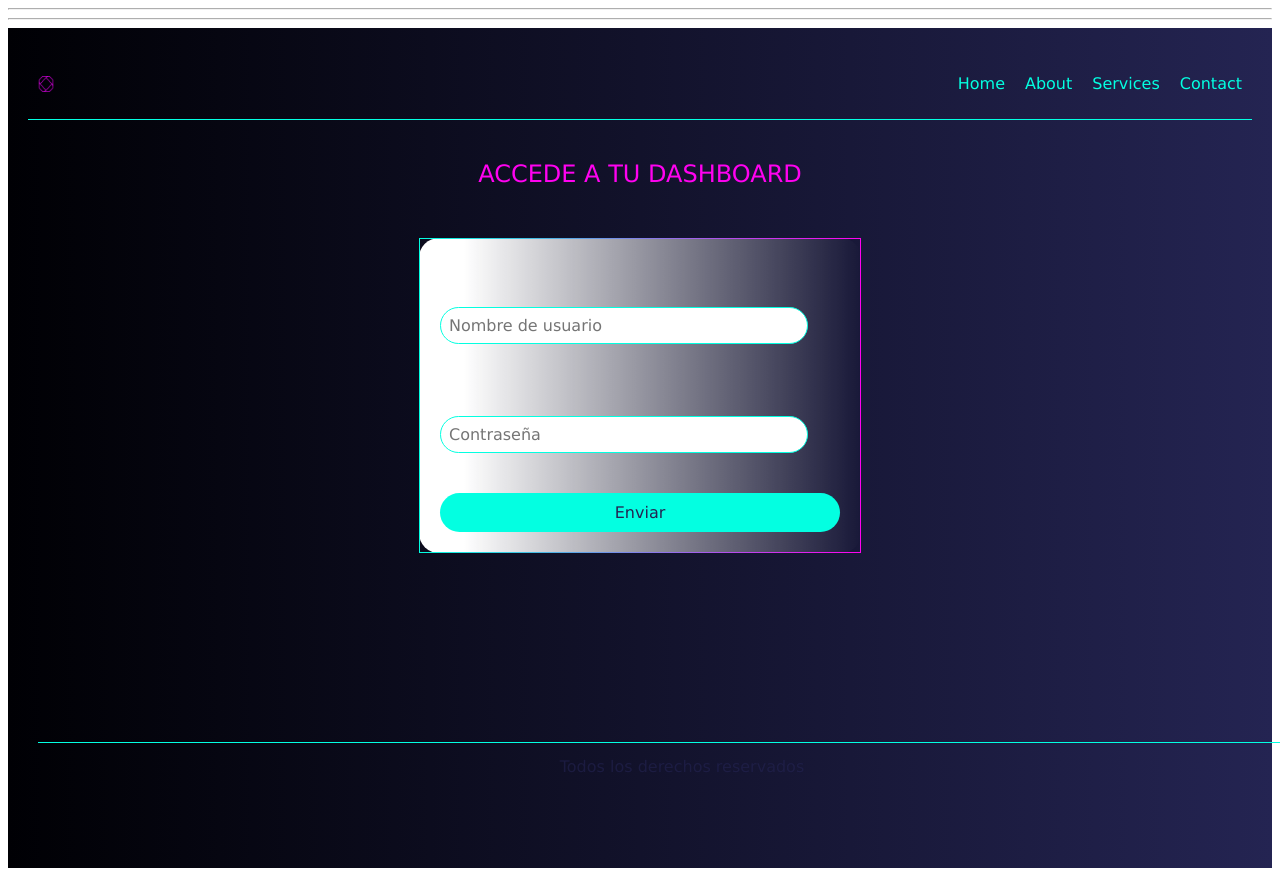
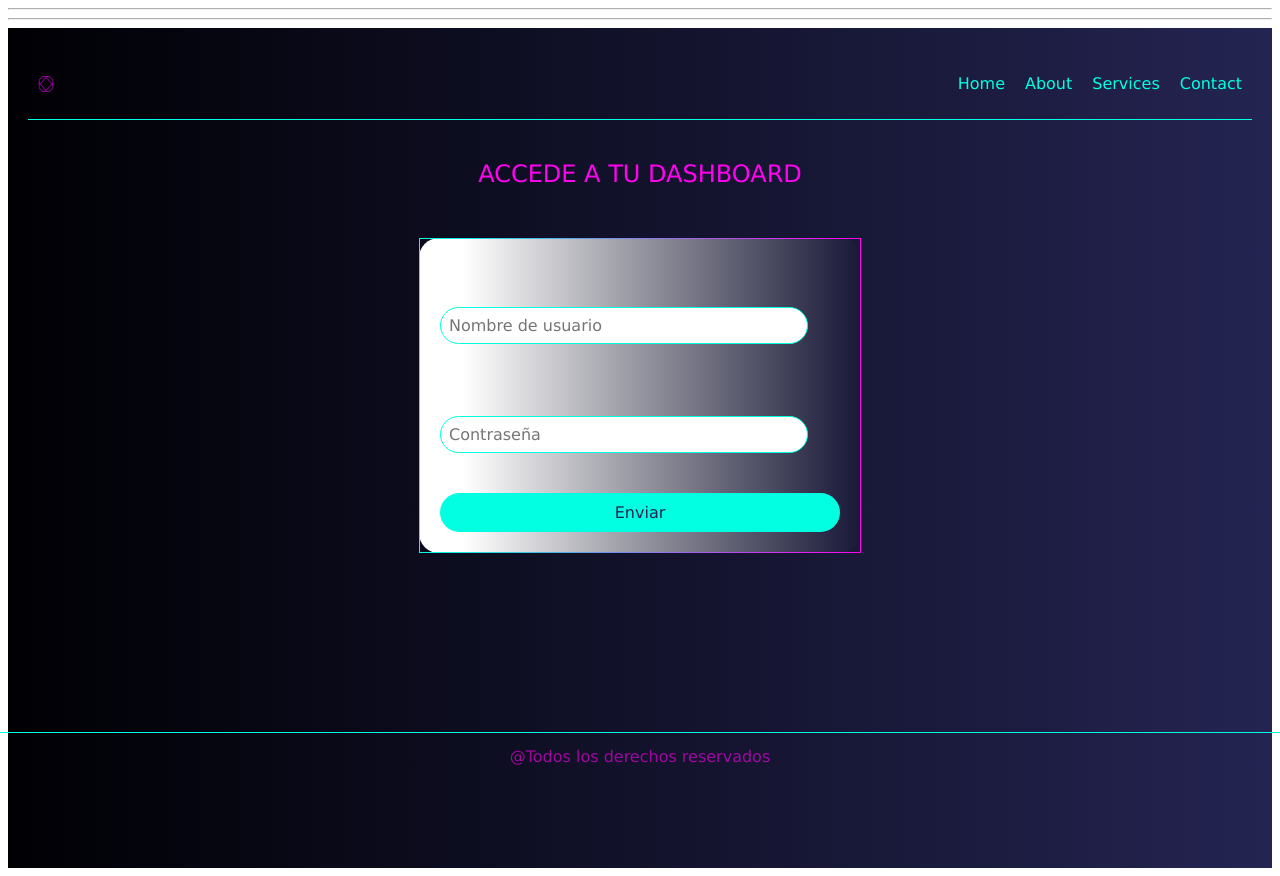
Before and after one commit to Masters-UNIR/Design-System-Project, a React (Vite) app: page / in a window 1280 px wide. Built offline with nearby package versions, Linux system fonts and the light colour scheme.

Commit message:
Creando prueba en App

```diff
--- a/src/App.jsx
+++ b/src/App.jsx
@@ -1,14 +1,14 @@
-import { useState } from 'react';
+
 import Button from './components/Atoms/Button/Button';
 import Dropdown from './components/Molecules/Dropdown/Dropdown';
-import Separator from './components/Atoms/Separator/Separator.jsx';
 import LoginForm from './components/Organisms/LoginForm/LoginForm.jsx';
 import CardSection from './components/Organisms/CardSection/CardSection';
 import SearchBar from './components/Molecules/SearchBar/SearchBar.jsx';
 import BarChart from './components/Molecules/BarChart/BarChart.jsx'
 import Home from './components/Pages/Home.jsx';
 import LoginPage from './components/Pages/LoginPage.jsx';
-
+import { useState } from 'react';
+import Separator from './components/Atoms/Separator/Separator.jsx';
 //Componente App
 
 const App = () => {
--- a/src/components/Organisms/FooterBar/FooterBar.css
+++ b/src/components/Organisms/FooterBar/FooterBar.css
@@ -5,12 +5,15 @@
   background-color: transparent;
   border-top: 1px solid #03FFE1;
   font-size: .8em;
+
 }
 
 .footerBar.fixed {
   position: fixed;
-  bottom: 0;
+  align-self: center;
+  bottom: 10px;
   width: 100%;
+  padding-right: 4px;
 }
 
 .footerBar p {
--- a/src/components/Organisms/FooterBar/FooterBar.jsx
+++ b/src/components/Organisms/FooterBar/FooterBar.jsx
@@ -11,7 +11,7 @@ const FooterBar = ({ fixed }) => {
 
   return (
     <footer className={footerClasses}>
-      <Text text={'Todos los derechos reservados'} />
+      <Text text={'@Todos los derechos reservados'} variant={'pink'} />
     </footer>
   )
 }
```
